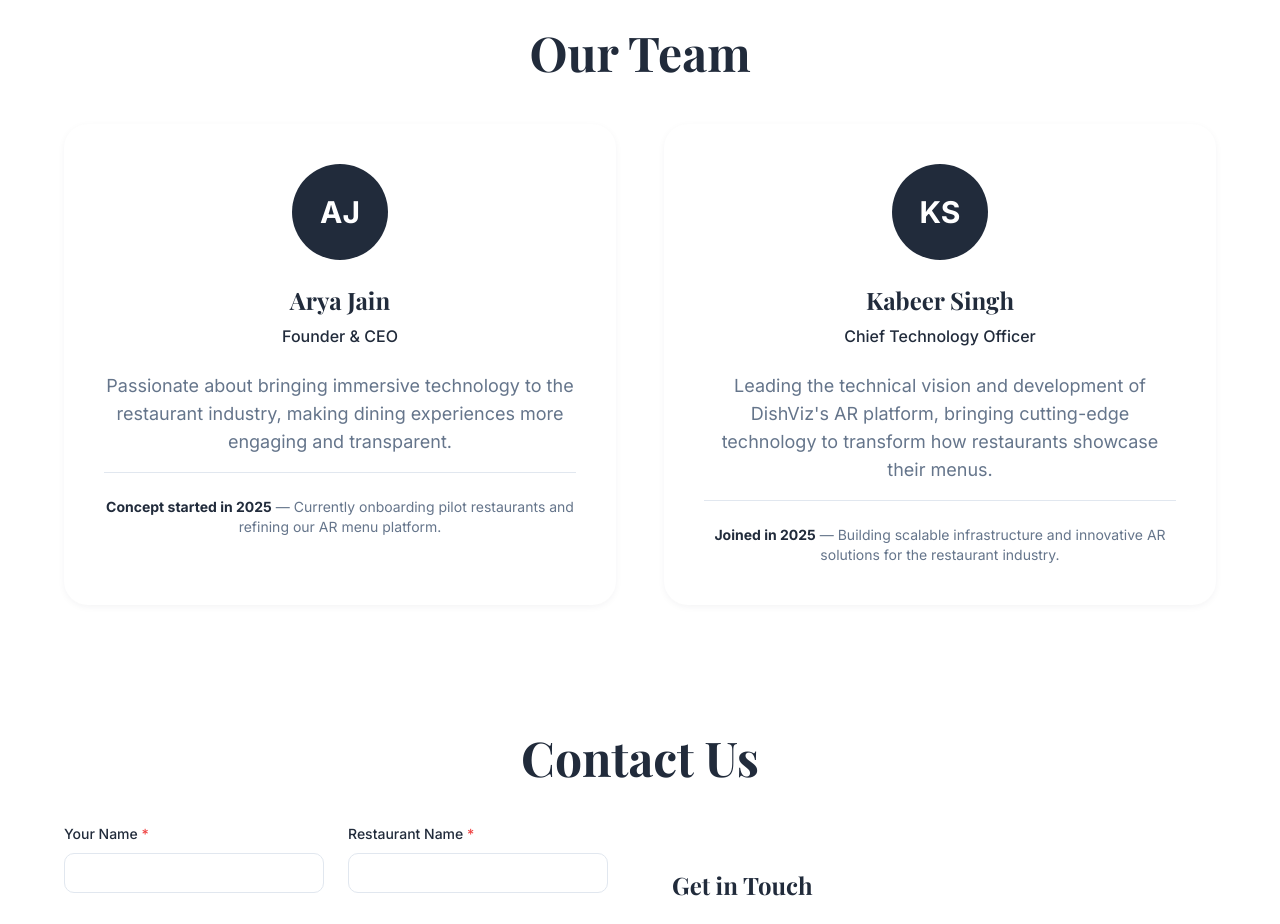
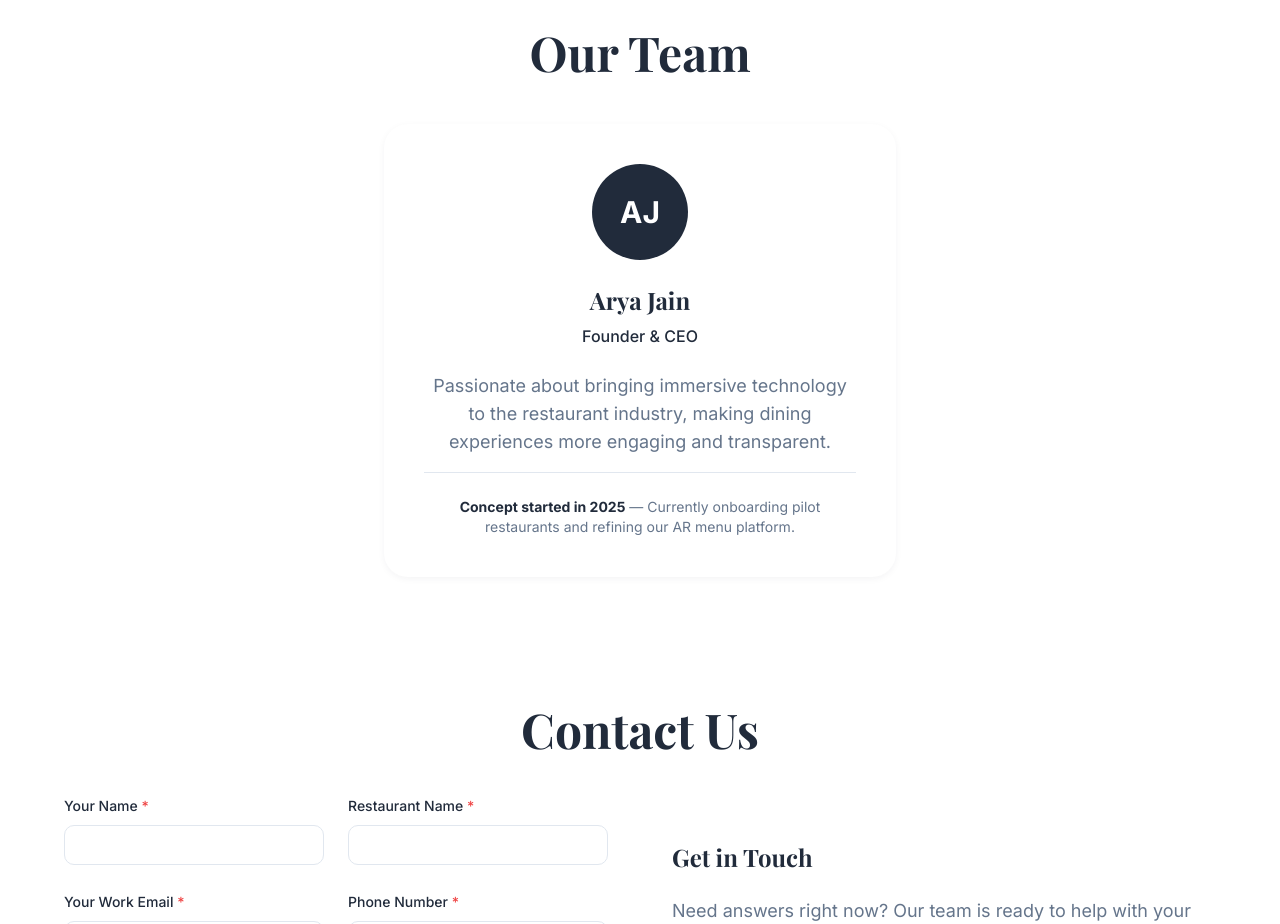
Before and after one commit to xryx07/dishviz-ar, a React (Vite) app: page / in a window 1280 px wide. Shown: the part 3580-4504 px from the top of the page. Built offline with nearby package versions, Linux system fonts and the light colour scheme; no server answers.

Commit message:
Changes
Co-authored-by: xryx07 <184387707+xryx07@users.noreply.github.com>

```diff
--- a/src/components/sections/About.tsx
+++ b/src/components/sections/About.tsx
@@ -16,13 +16,13 @@ export const About = () => {
           </h2>
         </motion.div>
 
-        <div className="grid md:grid-cols-2 gap-6 sm:gap-8 lg:gap-12">
+        <div className="flex justify-center">
           <motion.div
             initial={{ opacity: 0, y: 30 }}
             whileInView={{ opacity: 1, y: 0 }}
             viewport={{ once: true }}
             transition={{ duration: 0.6, delay: 0.1 }}
-            className="bg-card rounded-2xl sm:rounded-3xl p-6 sm:p-8 md:p-10 shadow-card"
+            className="bg-card rounded-2xl sm:rounded-3xl p-6 sm:p-8 md:p-10 shadow-card max-w-lg w-full"
           >
             <div className="text-center mb-6">
               <div className="w-20 h-20 sm:w-24 sm:h-24 rounded-full bg-primary text-primary-foreground flex items-center justify-center text-2xl sm:text-3xl font-bold mx-auto mb-4 sm:mb-6">
@@ -46,36 +46,6 @@ export const About = () => {
               </div>
             </div>
           </motion.div>
-
-          <motion.div
-            initial={{ opacity: 0, y: 30 }}
-            whileInView={{ opacity: 1, y: 0 }}
-            viewport={{ once: true }}
-            transition={{ duration: 0.6, delay: 0.2 }}
-            className="bg-card rounded-2xl sm:rounded-3xl p-6 sm:p-8 md:p-10 shadow-card"
-          >
-            <div className="text-center mb-6">
-              <div className="w-20 h-20 sm:w-24 sm:h-24 rounded-full bg-primary text-primary-foreground flex items-center justify-center text-2xl sm:text-3xl font-bold mx-auto mb-4 sm:mb-6">
-                KS
-              </div>
-              <h3 className="text-xl sm:text-2xl font-playfair font-bold text-foreground mb-2">Kabeer Singh</h3>
-              <p className="text-primary font-medium mb-3 sm:mb-4 text-sm sm:text-base">Chief Technology Officer</p>
-            </div>
-
-            <div className="space-y-4 text-center">
-              <p className="text-sm sm:text-base lg:text-lg text-muted-foreground">
-                Leading the technical vision and development of DishViz's AR platform,
-                bringing cutting-edge technology to transform how restaurants showcase their menus.
-              </p>
-
-              <div className="pt-4 sm:pt-6 border-t border-border">
-                <p className="text-xs sm:text-sm text-muted-foreground">
-                  <strong className="text-foreground">Joined in 2025</strong> —
-                  Building scalable infrastructure and innovative AR solutions for the restaurant industry.
-                </p>
-              </div>
-            </div>
-          </motion.div>
         </div>
       </div>
     </section>
```
